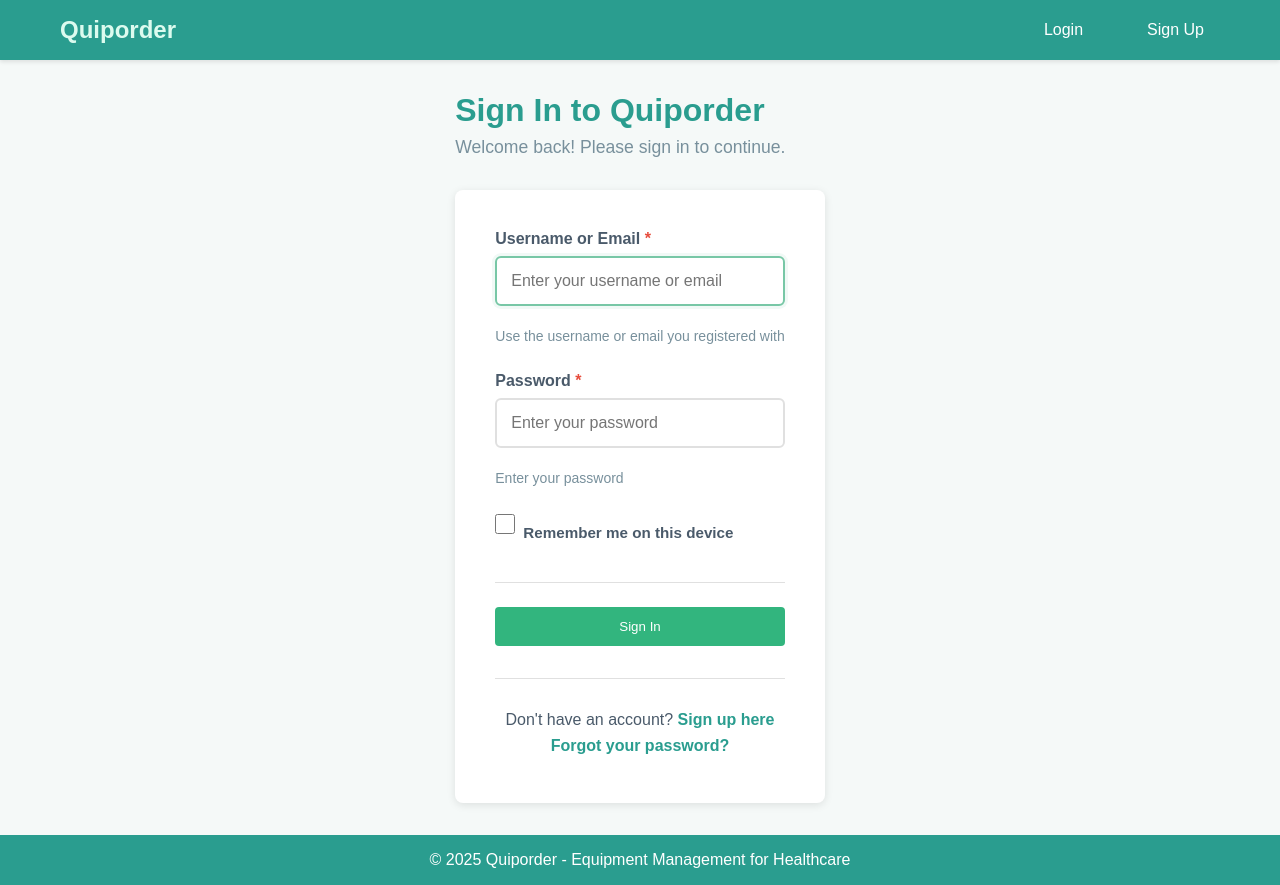
After one commit to Alumsdesigns/quiporder, a Django app: template templates/account/login.html in a window 1280 px wide. The commit adds this page. Run offline with Django 5.2, Linux system fonts and the light colour scheme; the template is opened without the code that fills it, so the values that code supplies are empty.

Commit message:
feat: auth style+template login.html with custom styling

```diff
--- a/static/css/forms.css
+++ b/static/css/forms.css
@@ -104,7 +104,104 @@ textarea.form-control {
     text-align: center;
 }
 
-/* Responsive */
+/* ============================================================================
+   AUTHENTICATION FORMS (Login/Signup)
+   ============================================================================ */
+
+/**
+ * Auth-specific form styling
+ * Applies to login and signup forms
+ */
+.auth-form {
+    background: white;
+    padding: 2.5rem;
+    border-radius: 8px;
+    box-shadow: 0 2px 8px rgba(0, 0, 0, 0.1);
+    max-width: 500px;
+    margin: 0 auto;
+}
+
+/**
+ * Checkbox styling for "Remember me"
+ */
+.form-check {
+    display: flex;
+    align-items: center;
+    gap: 0.5rem;
+    margin-bottom: 1.5rem;
+}
+
+.form-check-input {
+    width: 1.25rem;
+    height: 1.25rem;
+    cursor: pointer;
+}
+
+.form-check-label {
+    margin: 0;
+    cursor: pointer;
+    font-size: 0.95rem;
+}
+
+/**
+ * Footer links (Sign up, Forgot password)
+ */
+.form-footer {
+    margin-top: 2rem;
+    padding-top: 1.5rem;
+    border-top: 1px solid #E0E0E0;
+    text-align: center;
+}
+
+.form-footer p {
+    margin: 0.5rem 0;
+    color: #4A5A6A;
+}
+
+.form-footer a {
+    color: #2A9D8F;
+    text-decoration: none;
+    font-weight: 600;
+}
+
+.form-footer a:hover {
+    text-decoration: underline;
+}
+
+/**
+ * Alert messages for errors/success
+ */
+.alert {
+    padding: 1rem;
+    border-radius: 6px;
+    margin-bottom: 1.5rem;
+}
+
+.alert-error {
+    background: #F8D7DA;
+    color: #721C24;
+    border: 1px solid #F5C6CB;
+}
+
+.alert-success {
+    background: #D4EDDA;
+    color: #155724;
+    border: 1px solid #C3E6CB;
+}
+
+.alert ul {
+    margin: 0.5rem 0 0 1.5rem;
+    padding: 0;
+}
+
+.alert li {
+    margin: 0.25rem 0;
+}
+
+/* ============================================================================
+    RESPONSIVE AUTH FORMS
+   ============================================================================ */
+
 @media (max-width: 768px) {
     .form-container {
         padding: 1rem;
@@ -121,4 +218,11 @@ textarea.form-control {
     .form-actions .btn {
         width: 100%;
     }
+        .auth-form {
+        padding: 1.5rem;
+    }
+
+    .form-container {
+        padding: 1rem;
+    }
 }
--- /dev/null
+++ b/templates/account/login.html
@@ -0,0 +1,84 @@
+{% extends "base.html" %}
+{% load static %}
+
+{% block title %}Sign In - Quiporder{% endblock %}
+
+{% block extra_css %}
+<link rel="stylesheet" href="{% static 'css/forms.css' %}">
+{% endblock %}
+
+{% block content %}
+<div class="form-container">
+    <h1 class="form-title">Sign In to Quiporder</h1>
+    <p class="form-subtitle">Welcome back! Please sign in to continue.</p>
+
+    {# Display any messages (errors/success) #}
+    {% if messages %}
+        {% for message in messages %}
+            <div class="alert alert-{{ message.tags }}">
+                {{ message }}
+            </div>
+        {% endfor %}
+    {% endif %}
+
+    <form method="post" class="auth-form">
+        {% csrf_token %}
+
+        {# Username field #}
+        <div class="form-group">
+            <label for="id_login" class="form-label">
+                Username or Email <span class="required">*</span>
+            </label>
+            <input
+                type="text"
+                name="login"
+                id="id_login"
+                class="form-control"
+                placeholder="Enter your username or email"
+                required
+                autofocus
+            >
+            <small class="form-help">Use the username or email you registered with</small>
+        </div>
+
+        {# Password field #}
+        <div class="form-group">
+            <label for="id_password" class="form-label">
+                Password <span class="required">*</span>
+            </label>
+            <input
+                type="password"
+                name="password"
+                id="id_password"
+                class="form-control"
+                placeholder="Enter your password"
+                required
+            >
+            <small class="form-help">Enter your password</small>
+        </div>
+
+        {# Remember me checkbox #}
+        <div class="form-group form-check">
+            <input
+                type="checkbox"
+                name="remember"
+                id="id_remember"
+                class="form-check-input"
+            >
+            <label for="id_remember" class="form-check-label">
+                Remember me on this device
+            </label>
+        </div>
+
+        {# Submit button and links #}
+        <div class="form-actions">
+            <button type="submit" class="btn btn-primary">Sign In</button>
+        </div>
+
+        <div class="form-footer">
+            <p>Don't have an account? <a href="{% url 'account_signup' %}">Sign up here</a></p>
+            <p><a href="{% url 'account_reset_password' %}">Forgot your password?</a></p>
+        </div>
+    </form>
+</div>
+{% endblock %}
```
